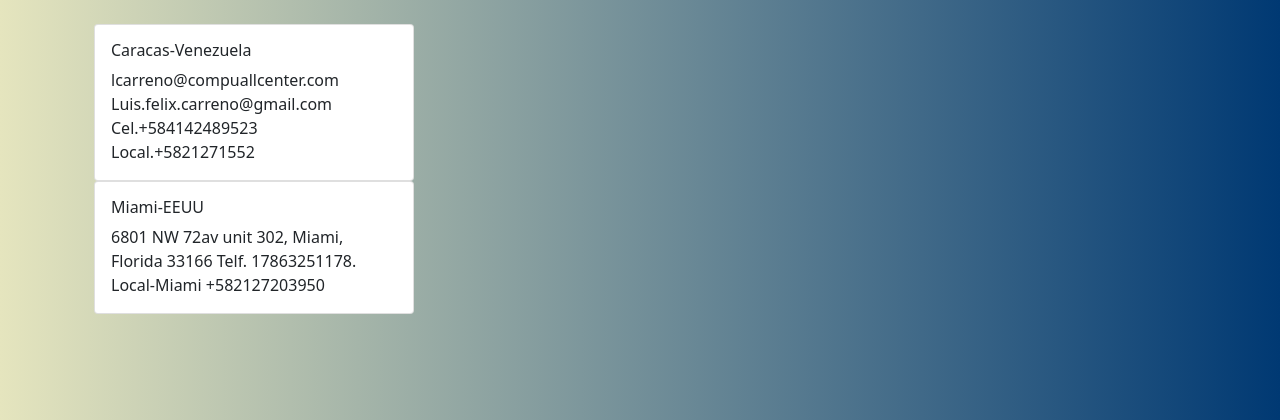
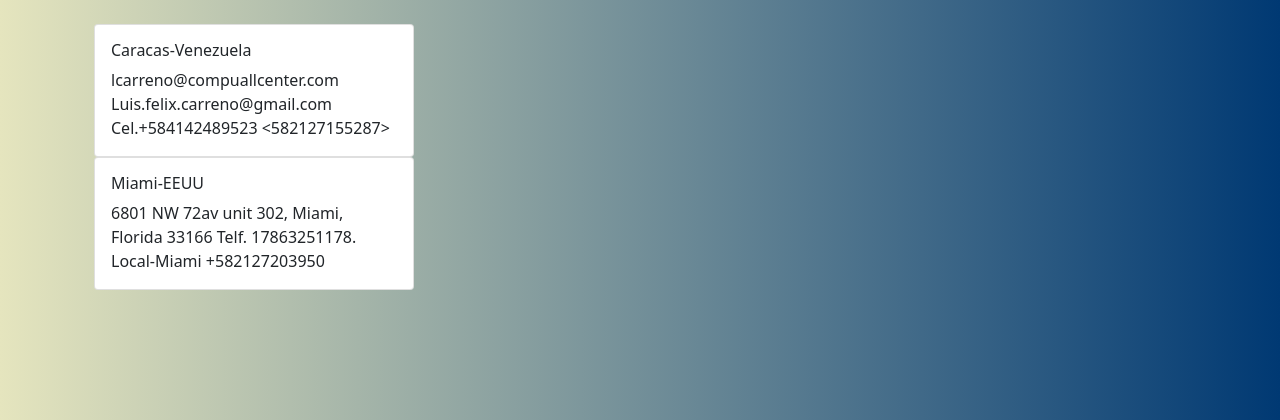
Before and after one commit to lucalu01/compuallcenter, a Flask app: page /contactanos in a window 1280 px wide. Shown: the part 62-482 px from the top of the page. Run offline with Flask 2, Linux system fonts and the light colour scheme; some libraries are stand-ins or nearby versions.

Commit message:
cambios contactos y layout

```diff
--- a/templates/contactanos.html
+++ b/templates/contactanos.html
@@ -9,7 +9,8 @@
             lcarreno@compuallcenter.com
             Luis.felix.carreno@gmail.com
             Cel.+584142489523
-            Local.+5821271552
+            <Local class=""></Local>
+            <582127155287></582127155287>
         </p>
 
         </div>
--- a/templates/layout.html
+++ b/templates/layout.html
@@ -45,7 +45,7 @@
             </a>
             <ul class="dropdown-menu" aria-labelledby="navbarScrollingDropdown">
               <li><a class="dropdown-item" href="{{url_for('infraestructura')}}">Infraestructura</a></li>
-              <li><a class="dropdown-item" href="#">Seguridad</a></li>
+              <li><a class="dropdown-item" href="{{url_for('seguridad')}}">Seguridad</a></li>
               <li><a class="dropdown-item" href="#">Conectividad</a></li>
               <li><a class="dropdown-item" href="#">Soporte y Consultorias</a></li>
               <li>
```
